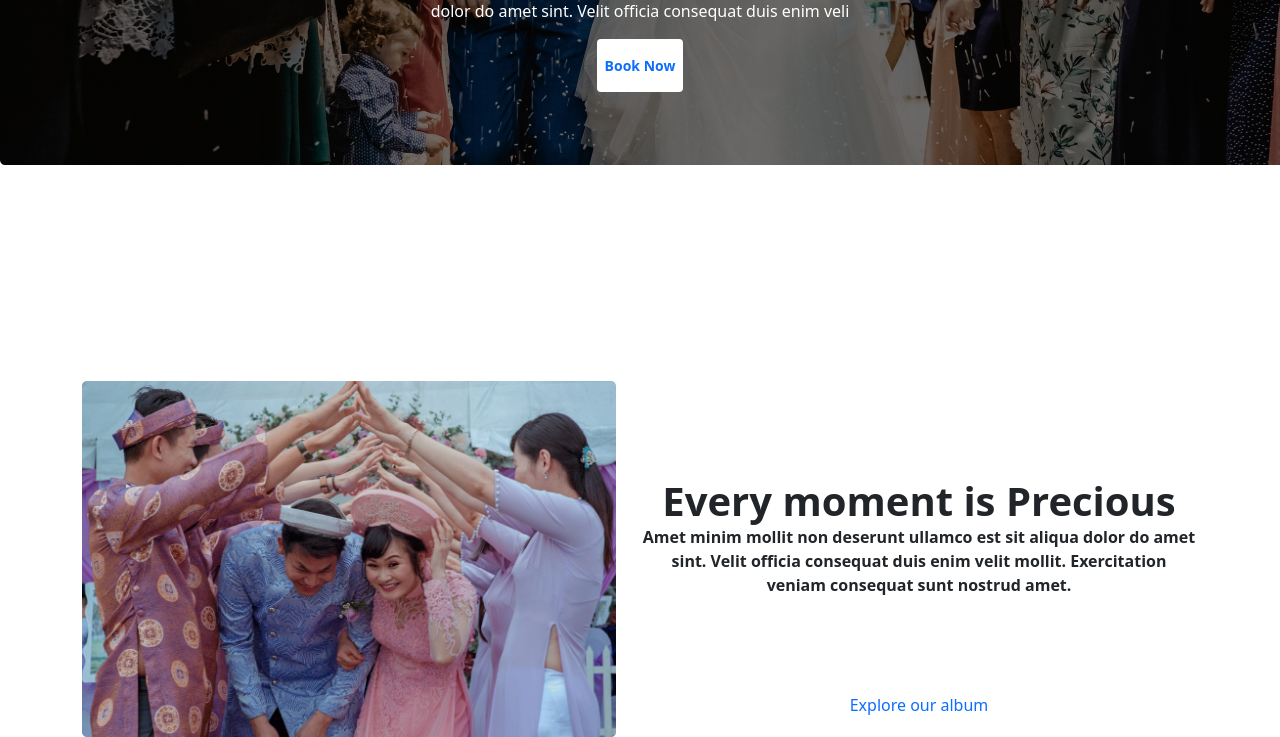
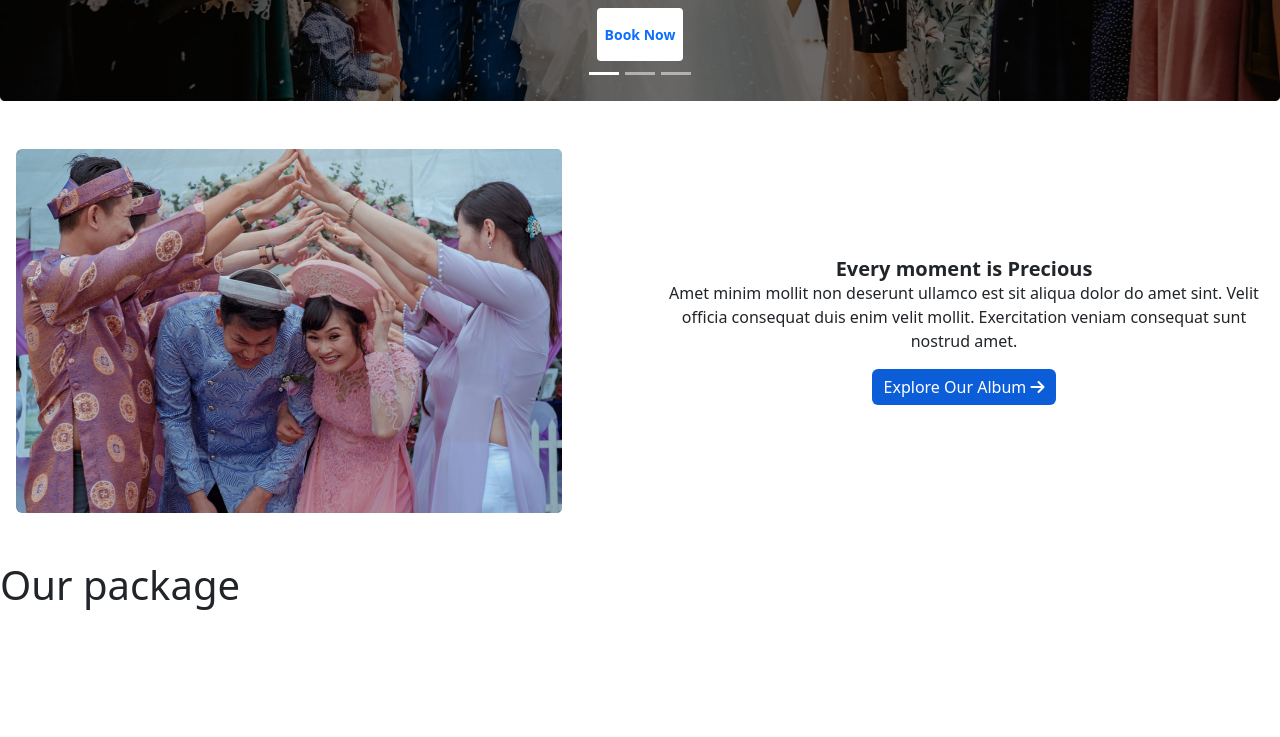
Before and after one commit to RabeyaAkter78/practice-project-conventioncenter, a plain HTML site: page index.html in a window 1280 px wide. Shown: the part 491-1228 px from the top of the page. After the commit the page ends 1108 px from the top, so only its background shows below. Drawn offline with Linux system fonts and the light colour scheme.

Commit message:
add second section

```diff
--- a/index.html
+++ b/index.html
@@ -50,74 +50,62 @@
         </nav>
     </header>
     <!-- banner section -->
-    <section>
-        <div id="carouselExample" class="carousel slide">
-            <div class="carousel-inner">
+
+    <div id="carouselExampleCaptions" class="carousel slide">
+        <div class="carousel-indicators">
+            <button type="button" data-bs-target="#carouselExampleCaptions" data-bs-slide-to="0" class="active"
+                aria-current="true" aria-label="Slide 1"></button>
+            <button type="button" data-bs-target="#carouselExampleCaptions" data-bs-slide-to="1"
+                aria-label="Slide 2"></button>
+            <button type="button" data-bs-target="#carouselExampleCaptions" data-bs-slide-to="2"
+                aria-label="Slide 3"></button>
+        </div>
+        <div class="carousel-inner text-center">
             <div class="carousel-item active">
-                    <div class="banner-img-1 d-flex justify-content-center align-items-center text-white">
-                        <div class="text-center">
-                            <h1>The perfect venue for your <br> next event<h1></h1>
+                <img src="icons/images/banner.png" class="d-block w-100" alt="...">
+                <div class="carousel-caption">
+                    <h1>The perfect venue for your <br> next event</h1>
                     <p>Amet minim mollit non deserunt ullamco est sit aliqua <br>
                         dolor do amet sint. Velit officia consequat duis enim veli
                     </p>
                     <button class="btn btn-primary btn-sm fw-bold py-3">Book Now</button>
-
-                           <!--horizontal icon free nei, minus icon kaj korche na -->
-                            <!-- <div>
-                                <i class="fa-duotone fa-minus fa-3x"></i>
-                               </div>
-                        </div> -->
-
-
                 </div>
             </div>
-            <button class="carousel-control-prev" type="button" data-bs-target="#carouselExample" data-bs-slide="prev">
+        </div>
+        <button class="carousel-control-prev" type="button" data-bs-target="#carouselExampleCaptions"
+            data-bs-slide="prev">
             <span class="carousel-control-prev-icon" aria-hidden="true"></span>
             <span class="visually-hidden">Previous</span>
         </button>
-            <button class="carousel-control-next" type="button" data-bs-target="#carouselExample" data-bs-slide="next">
+        <button class="carousel-control-next" type="button" data-bs-target="#carouselExampleCaptions"
+            data-bs-slide="next">
             <span class="carousel-control-next-icon" aria-hidden="true"></span>
             <span class="visually-hidden">Next</span>
         </button>
+    </div>
 
+    <!-- second section -->
+    <div class="my-5 mx-3">
+        <div class="row g-5 d-flex justify-conetent-center align-items-center">
+            <div class="col-md-6 col-lg-6 ">
+                <img src="icons/images/wedding.png" class="img-fluid rounded-start" alt="...">
             </div>
+            <div class="col-md-6 col-lg-6 ">
+                <div class="card-body text-center">
+                    <h5 class="card-title fw-bold">Every moment is Precious </h5>
+                    <p class="card-text">Amet minim mollit non deserunt ullamco est sit aliqua dolor do amet sint. Velit officia consequat duis enim velit mollit. Exercitation veniam consequat sunt nostrud amet.</p>
+                    <button class="btn btn-secondary">Explore Our Album <i class="fa-solid fa-arrow-right"></i></button>
+                </div>
+            </div>
+        </div>
+    </div>
+   <!-- our services -->
+<h1>Our package</h1>
+
+<section>
 
 
 </section>
-
-    <!-- <div class="container px-4 text-center">
-        <div class="row gx-5">
-          <div class="col">
-           <div class="p-3">Custom column padding</div>
-          </div>
-          <div class="col">
-            <div class="p-3">Custom column padding</div>
-          </div>
-        </div>
-      </div> -->
-
-     <div class=" container ">
-        <div class="row gx-5">
-          <div class="col-md-6">
-            <img src="icons/images/wedding.png" class="img-fluid" alt="...">
-          </div>
-          <div class="col-md-6 row gy-5 text-center">
-            <div class="card-body">
-              <h3 class="card-title fw-bold display-6">Every moment is Precious
-            </h3>
-              <p class="card-text fw-bold ">Amet minim mollit non deserunt ullamco est sit aliqua dolor
-                do amet sint. Velit officia consequat duis enim velit mollit.
-                Exercitation veniam consequat sunt nostrud amet.</p>
-            </div>
-            <button class="btn btn-primary">Explore our album</button>
-          </div>
-        </div>
-
-      </div>
-</section>
-
-
-
     <!-- bs-js -->
     <script src="js/bootstrap.js"></script>
 </body>
```
Also changed, not shown: css/bootstrap.css. Lines whose indentation alone changed are shown as unchanged.
